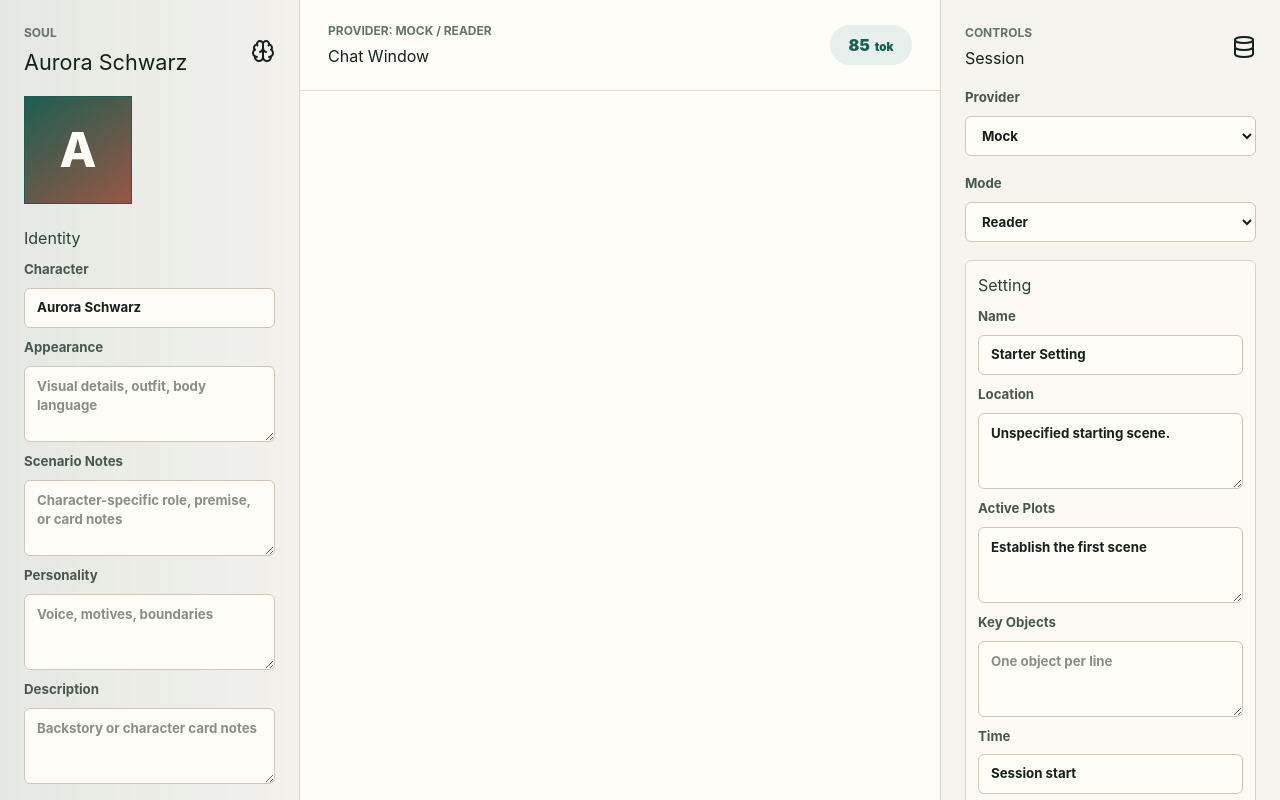
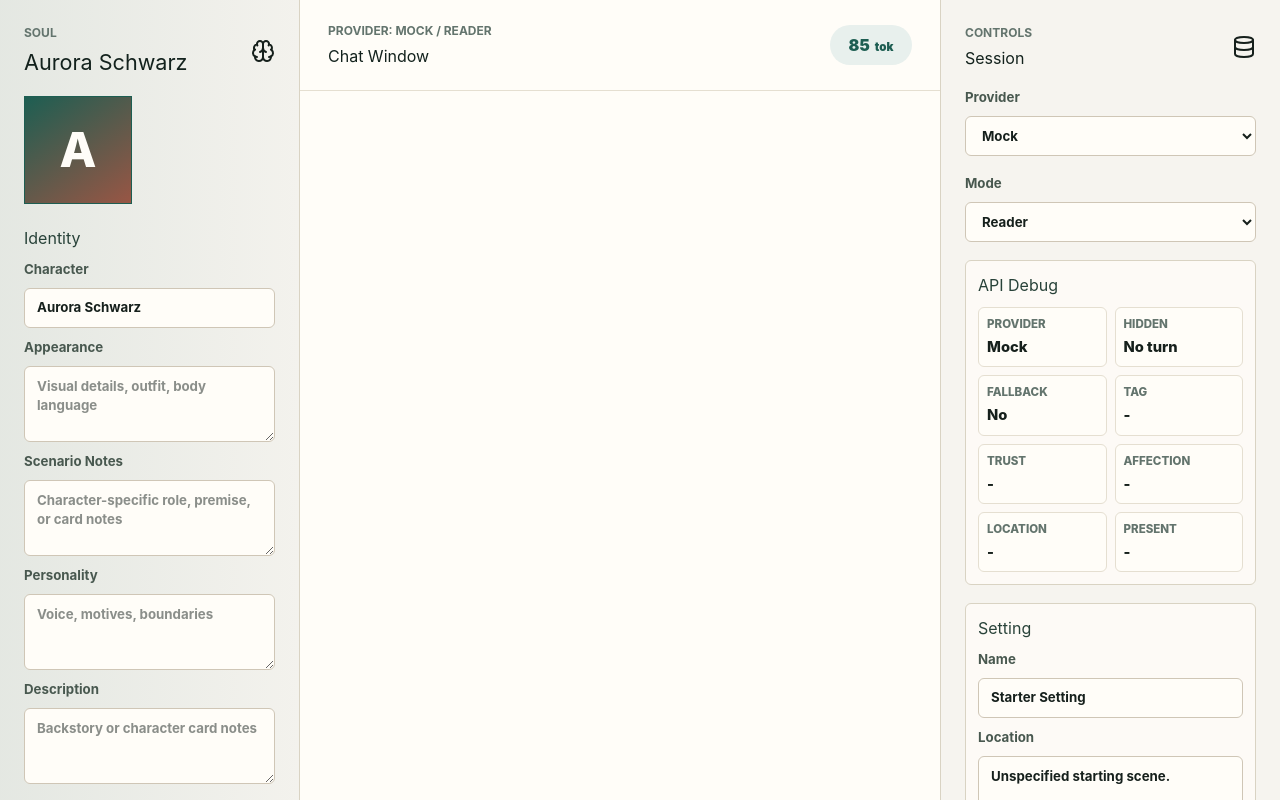
Before and after one commit to RhyGPU/mnemosyne, a React (Vite) app: page / in a window 1280 px wide. Shown: the top 800 px of the page. Built offline with nearby package versions, Linux system fonts and the light colour scheme.

Commit message:
Add turn debug panel

```diff
--- a/src/App.tsx
+++ b/src/App.tsx
@@ -21,6 +21,7 @@ import {
   SettingSummary,
   Soul,
   SoulSummary,
+  TurnDebug,
   compileContext,
   createDefaultSoul,
   createDefaultSetting,
@@ -163,6 +164,7 @@ export function App() {
     model: "",
     system_prompt: "",
   });
+  const [lastTurnDebug, setLastTurnDebug] = useState<TurnDebug | null>(null);
   const [status, setStatus] = useState("Ready");
   const [busy, setBusy] = useState(false);
   const didBootstrap = useRef(false);
@@ -373,6 +375,7 @@ export function App() {
       await upsertSoul(nextSoul);
       setSoul(nextSoul);
       setMessages([]);
+      setLastTurnDebug(null);
       setSouls(await listSouls());
       setStatus("New Soul created");
     } catch (error) {
@@ -392,6 +395,7 @@ export function App() {
       setStatus(`Selected ${nextSoul.character_name}`);
       setSoul(nextSoul);
       setCreatorFieldsFromSoul(nextSoul);
+      setLastTurnDebug(null);
       setMessages(
         await listConversationMessages(
           setting
@@ -417,6 +421,7 @@ export function App() {
       setEditorFieldsFromSetting(nextSetting);
       setSettings(await listSettings());
       setMessages([]);
+      setLastTurnDebug(null);
       setStatus("New Setting created");
     } catch (error) {
       setStatus(error instanceof Error ? error.message : String(error));
@@ -434,6 +439,7 @@ export function App() {
       const nextSetting = await getSetting(selected.setting_id);
       setSetting(nextSetting);
       setEditorFieldsFromSetting(nextSetting);
+      setLastTurnDebug(null);
       setMessages(
         soul
           ? await listConversationMessages(
@@ -480,6 +486,7 @@ export function App() {
       setSoul(result.soul);
       setMessages(result.messages);
       setContext(result.context_preview);
+      setLastTurnDebug(result.debug);
       setSouls(await listSouls());
       setStatus(result.consolidation_ran ? "Turn saved; consolidation ran" : "Turn saved");
     } catch (error) {
@@ -517,6 +524,7 @@ export function App() {
       await deleteConversation(currentConversationId);
       setMessages([]);
       setContext(await compileContext(soul.character_id, currentConversationId));
+      setLastTurnDebug(null);
       setStatus("Chat deleted; Soul memory kept");
     } catch (error) {
       setStatus(error instanceof Error ? error.message : String(error));
@@ -1127,6 +1135,50 @@ export function App() {
             <option>Custom</option>
           </select>
         </label>
+
+        <section className="diagnostics-section api-debug-section">
+          <h2>API Debug</h2>
+          <dl className="diagnostic-grid">
+            <div>
+              <dt>Provider</dt>
+              <dd>{lastTurnDebug?.provider ?? provider}</dd>
+            </div>
+            <div>
+              <dt>Hidden</dt>
+              <dd>
+                {lastTurnDebug
+                  ? lastTurnDebug.hidden_state_found
+                    ? "Parsed"
+                    : "Missing"
+                  : "No turn"}
+              </dd>
+            </div>
+            <div>
+              <dt>Fallback</dt>
+              <dd>{lastTurnDebug?.fallback_hidden_state_generated ? "Generated" : "No"}</dd>
+            </div>
+            <div>
+              <dt>Tag</dt>
+              <dd>{lastTurnDebug?.tag ?? "-"}</dd>
+            </div>
+            <div>
+              <dt>Trust</dt>
+              <dd>{formatDebugDelta(lastTurnDebug?.trust_delta)}</dd>
+            </div>
+            <div>
+              <dt>Affection</dt>
+              <dd>{formatDebugDelta(lastTurnDebug?.affection_delta)}</dd>
+            </div>
+            <div>
+              <dt>Location</dt>
+              <dd>{lastTurnDebug?.new_location ?? "-"}</dd>
+            </div>
+            <div>
+              <dt>Present</dt>
+              <dd>{lastTurnDebug?.present_characters.join(", ") || "-"}</dd>
+            </div>
+          </dl>
+        </section>
 
         <section className="setting-section">
           <h2>Setting</h2>
@@ -1356,6 +1408,11 @@ function Stat({ label, value }: { label: string; value: number }) {
   );
 }
 
+function formatDebugDelta(value: number | null | undefined) {
+  if (value === null || value === undefined) return "-";
+  return value > 0 ? `+${value}` : String(value);
+}
+
 function RangeField({
   label,
   value,
--- a/src/tauri.ts
+++ b/src/tauri.ts
@@ -108,6 +108,18 @@ export type TurnResult = {
   context_preview: ContextPreview;
   messages: ChatMessage[];
   consolidation_ran: boolean;
+  debug: TurnDebug;
+};
+
+export type TurnDebug = {
+  provider: string;
+  hidden_state_found: boolean;
+  fallback_hidden_state_generated: boolean;
+  tag: string | null;
+  trust_delta: number | null;
+  affection_delta: number | null;
+  new_location: string | null;
+  present_characters: string[];
 };
 
 export type ContextPreview = {
@@ -125,7 +137,7 @@ export type ApiProviderSettings = {
 
 type HiddenStatePayload = {
   memory?: string;
-  tag?: PreviewTag;
+  tag?: string;
   trust_delta?: number;
   affection_delta?: number;
   world_event?: string;
@@ -504,6 +516,17 @@ function sendPreviewTurn(
   const template = previewTemplateFor(classifyPreviewTag(userText));
   const visibleResponse = renderPreviewResponse(soul, userText, template, mode);
   browserMessages.push(makePreviewMessage(conversationId, "assistant", visibleResponse));
+  const debug = debugFromHiddenState(
+    "Mock",
+    {
+      tag: template.tag,
+      trust_delta: template.trustDelta,
+      affection_delta: template.affectionDelta,
+      present_characters: [soul.character_name],
+    },
+    true,
+    false,
+  );
 
   const relationship = soul.relationships.user;
   relationship.trust = Math.min(300, relationship.trust + template.trustDelta);
@@ -533,6 +556,7 @@ function sendPreviewTurn(
     context_preview: compilePreviewContext(soul, conversationId),
     messages: browserMessages.filter((message) => message.conversation_id === conversationId),
     consolidation_ran,
+    debug,
   };
 }
 
@@ -578,18 +602,20 @@ async function sendPreviewApiTurn(
   const rawResponse = body?.choices?.[0]?.message?.content?.trim();
   if (!rawResponse) throw new Error("API response did not include assistant content");
   const parsed = parsePreviewHiddenState(rawResponse);
+  const hiddenStateFound = parsed.hiddenState !== null;
+  const hiddenState = parsed.hiddenState ?? generatedPreviewApiHiddenState(soul, userText, parsed.visibleText);
   const visibleResponse = parsed.visibleText;
   browserMessages.push(makePreviewMessage(conversationId, "assistant", visibleResponse));
 
-  const template = previewTemplateFor(parsed.hiddenState?.tag ?? classifyPreviewTag(userText));
+  const template = previewTemplateFor(normalizePreviewTag(hiddenState.tag, userText));
   const relationship = soul.relationships.user;
   relationship.trust = Math.min(
     300,
-    relationship.trust + (parsed.hiddenState?.trust_delta ?? template.trustDelta),
+    relationship.trust + (hiddenState.trust_delta ?? template.trustDelta),
   );
   relationship.affection = Math.min(
     300,
-    relationship.affection + (parsed.hiddenState?.affection_delta ?? template.affectionDelta),
+    relationship.affection + (hiddenState.affection_delta ?? template.affectionDelta),
   );
   soul.turn_counter += 1;
   soul.turns_since_consolidation += 1;
@@ -597,7 +623,7 @@ async function sendPreviewApiTurn(
     id: `mem_${crypto.randomUUID()}`,
     timestamp: Math.floor(Date.now() / 1000),
     content:
-      parsed.hiddenState?.memory ||
+      hiddenState.memory ||
       `${soul.character_name} responded through the API provider after the user said: ${userText}.`,
     salience: template.salience,
     tag: template.tag,
@@ -605,11 +631,11 @@ async function sendPreviewApiTurn(
   });
   soul.memory.recent = soul.memory.recent.slice(0, 12);
   soul.world.recent_events.push(
-    parsed.hiddenState?.world_event || `The API-driven exchange moved around: ${userText}`,
+    hiddenState.world_event || `The API-driven exchange moved around: ${userText}`,
   );
   soul.world.recent_events = soul.world.recent_events.slice(-12);
-  if (parsed.hiddenState?.new_location?.trim()) {
-    soul.world.location = parsed.hiddenState.new_location.trim();
+  if (hiddenState.new_location?.trim()) {
+    soul.world.location = hiddenState.new_location.trim();
   }
   soul.last_updated = Math.floor(Date.now() / 1000);
 
@@ -623,6 +649,7 @@ async function sendPreviewApiTurn(
     context_preview: compilePreviewContext(soul, conversationId),
     messages: browserMessages.filter((message) => message.conversation_id === conversationId),
     consolidation_ran,
+    debug: debugFromHiddenState("API", hiddenState, hiddenStateFound, !hiddenStateFound),
   };
 }
 
@@ -733,6 +760,59 @@ function classifyPreviewTag(text: string): PreviewTag {
     return "orientation";
   }
   return "observation";
+}
+
+function normalizePreviewTag(tag: string | undefined, fallbackText: string): PreviewTag {
+  if (
+    tag === "trust_building" ||
+    tag === "threat" ||
+    tag === "bonding" ||
+    tag === "orientation" ||
+    tag === "observation"
+  ) {
+    return tag;
+  }
+  if (tag === "intimacy") return "bonding";
+  if (tag === "boundary_setting" || tag === "conflict_minor" || tag === "trauma_trigger") {
+    return "threat";
+  }
+  if (tag === "breakthrough") return "trust_building";
+  return classifyPreviewTag(fallbackText);
+}
+
+function generatedPreviewApiHiddenState(
+  soul: Soul,
+  userText: string,
+  visibleText: string,
+): HiddenStatePayload {
+  const tag = classifyPreviewTag(userText);
+  const template = previewTemplateFor(tag);
+  return {
+    memory: `${soul.character_name} responded through the API provider after the user said: ${userText}. Assistant cue: ${visibleText.slice(0, 180).trim()}`,
+    tag,
+    trust_delta: template.trustDelta,
+    affection_delta: template.affectionDelta,
+    world_event: `The API-driven exchange moved around: ${userText}`,
+    present_characters: [soul.character_name],
+  };
+}
+
+function debugFromHiddenState(
+  provider: string,
+  hiddenState: HiddenStatePayload,
+  hiddenStateFound: boolean,
+  fallbackHiddenStateGenerated: boolean,
+): TurnDebug {
+  return {
+    provider,
+    hidden_state_found: hiddenStateFound,
+    fallback_hidden_state_generated: fallbackHiddenStateGenerated,
+    tag: hiddenState.tag ?? null,
+    trust_delta: hiddenState.trust_delta ?? null,
+    affection_delta: hiddenState.affection_delta ?? null,
+    new_location: hiddenState.new_location?.trim() || null,
+    present_characters: hiddenState.present_characters ?? [],
+  };
 }
 
 function previewTemplateFor(tag: PreviewTag): PreviewTemplate {
```
Also changed, not shown: 1 other file (tests, documents, lock files or other folders).
